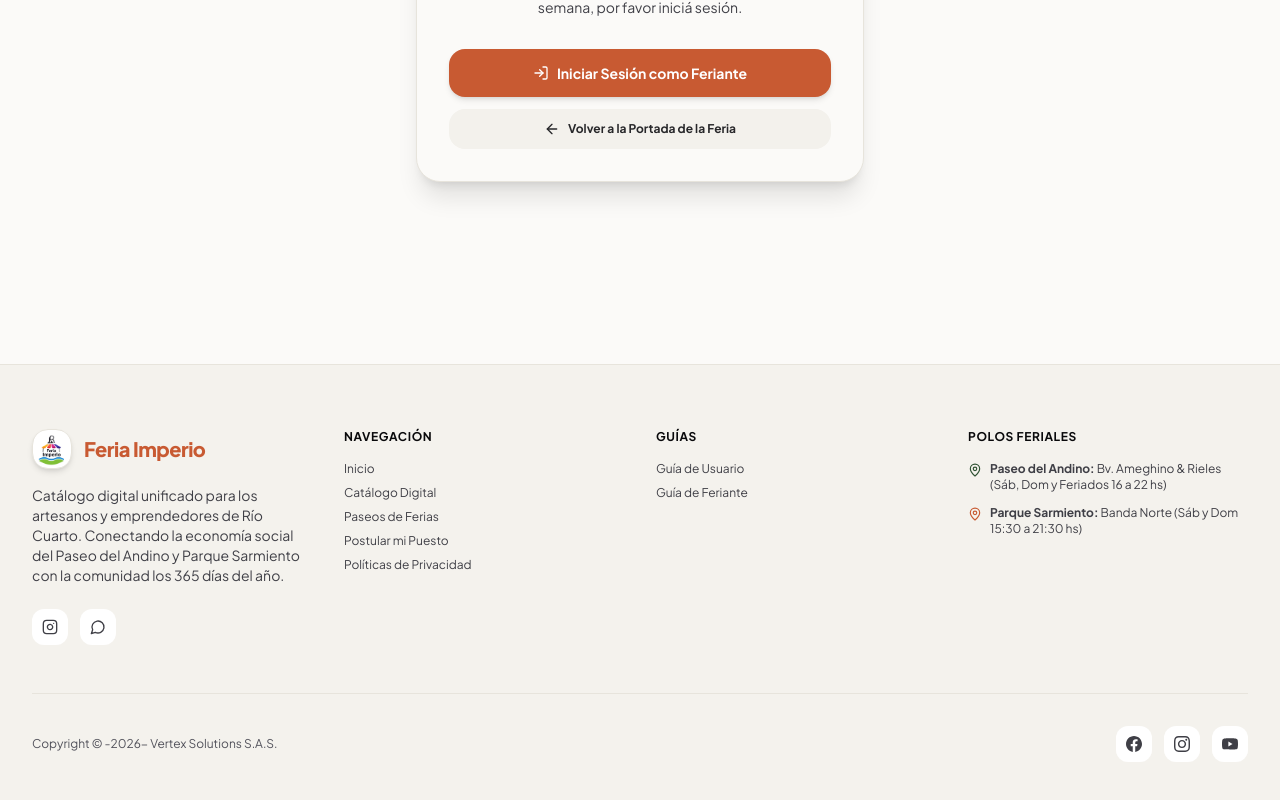
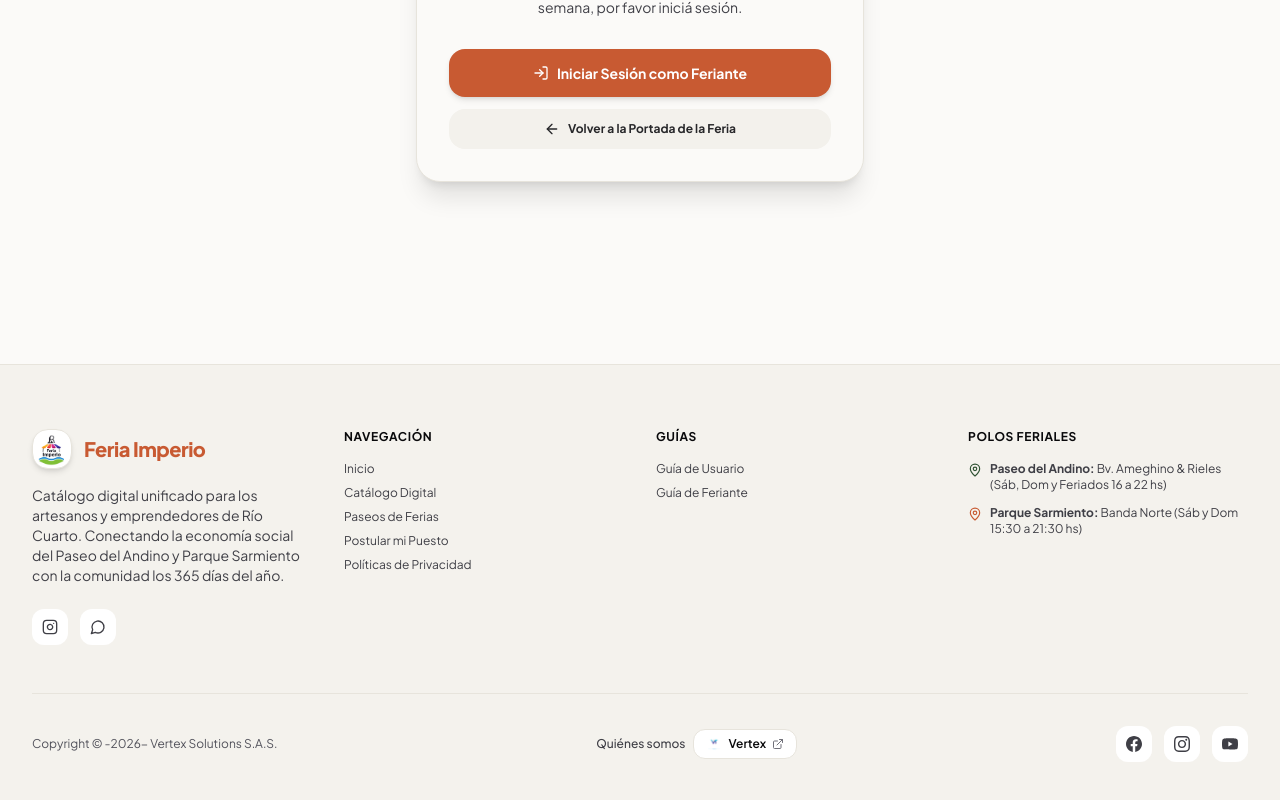
Before and after one commit to AlejoAlaminos/EFI-feria-imperio, a React (Vite) app: page /admin in a window 1280 px wide. Shown: the part 517-1317 px from the top of the page. Built offline with nearby package versions, Linux system fonts and the light colour scheme.

Commit message:
feat(footer): agregar boton y logo de Vertex Tech en Quienes somos

```diff
--- a/src/components/layout/Footer.tsx
+++ b/src/components/layout/Footer.tsx
@@ -1,5 +1,5 @@
 import { useState } from 'react';
-import { MessageCircle, Instagram, MapPin } from 'lucide-react';
+import { MessageCircle, Instagram, MapPin, ExternalLink } from 'lucide-react';
 import { PrivacyModal } from '../common/PrivacyModal';
 import { GuidesModal, GuideTab } from '../common/GuidesModal';
 
@@ -144,8 +144,32 @@ export const Footer = () => {
         </div>
 
         {/* Bottom Bar */}
-        <div className="pt-8 border-t border-sand-300 dark:border-charcoal-700 flex flex-col sm:flex-row items-center justify-between gap-4 text-center sm:text-left text-xs text-charcoal-500 dark:text-sand-400">
+        <div className="pt-8 border-t border-sand-300 dark:border-charcoal-700 flex flex-col md:flex-row items-center justify-between gap-4 text-center md:text-left text-xs text-charcoal-500 dark:text-sand-400">
           <p>Copyright © -2026- Vertex Solutions S.A.S.</p>
+
+          {/* Quiénes somos - Enlace a Vertex Tech */}
+          <div className="flex items-center gap-2">
+            <span className="text-charcoal-600 dark:text-sand-300 font-medium">Quiénes somos</span>
+            <a
+              href="https://www.vertextech.com.ar"
+              target="_blank"
+              rel="noopener noreferrer"
+              className="inline-flex items-center gap-1.5 px-3 py-1.5 rounded-xl bg-white dark:bg-charcoal-800 border border-sand-300 dark:border-charcoal-600 hover:border-terracotta dark:hover:border-terracotta text-charcoal-800 dark:text-sand-200 hover:text-terracotta shadow-xs hover:shadow transition-all group"
+              aria-label="Ir al sitio de Vertex Tech (abre en nueva pestaña)"
+              title="Ir a Vertex Tech"
+            >
+              <img
+                src="/vertex-logo.png"
+                alt="Logo Vertex Tech"
+                className="h-4 w-auto object-contain transition-transform group-hover:scale-110"
+              />
+              <span className="font-semibold text-xs text-charcoal-900 dark:text-white group-hover:text-terracotta transition-colors">
+                Vertex
+              </span>
+              <ExternalLink className="w-3 h-3 text-charcoal-400 dark:text-sand-400 group-hover:text-terracotta" />
+            </a>
+          </div>
+
           <div className="flex items-center gap-3">
             <a
               href="https://facebook.com"
```
Also changed, not shown: public/vertex-logo.png (added).
